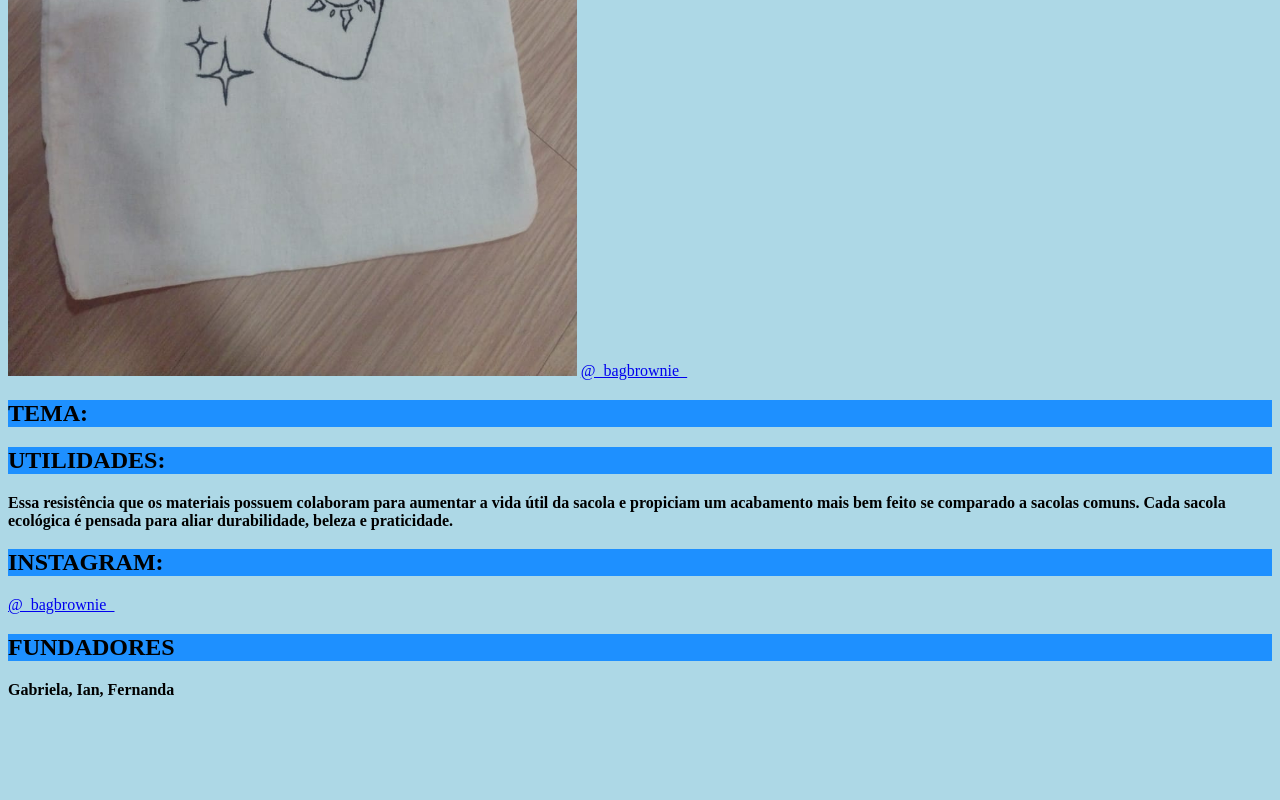
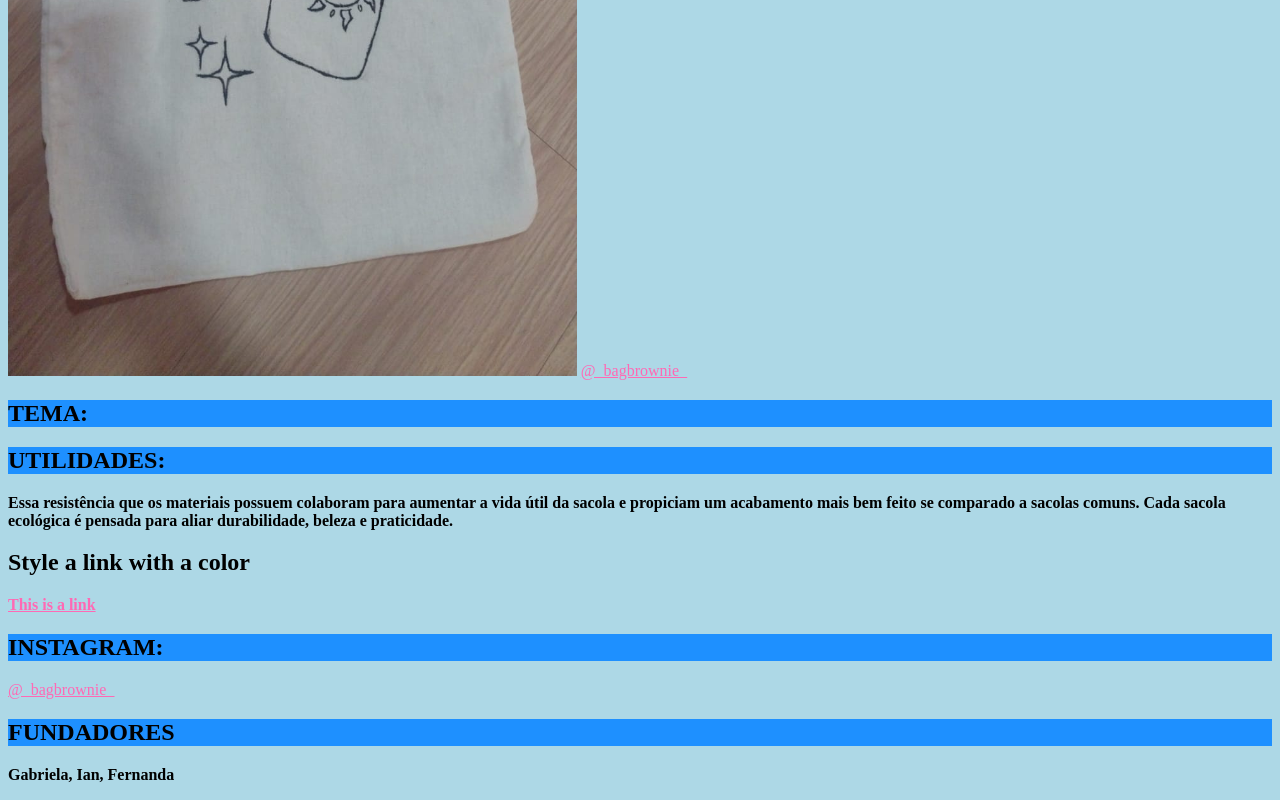
Before and after one commit to Sanjino66/Sanjino66.github.io, a plain HTML site: page index.html in a window 1280 px wide. Shown: the part 899-1699 px from the top of the page. Before the commit the page ends 1614 px from the top, so only its background shows below. Drawn offline with Linux system fonts and the light colour scheme.

Commit message:
Update index.html

```diff
--- a/index.html
+++ b/index.html
@@ -38,6 +38,22 @@ body {
      <p><b>Essa resistência que os materiais possuem colaboram para aumentar a vida útil da sacola e propiciam um
       acabamento mais bem feito se comparado a sacolas comuns. Cada sacola ecológica é pensada para aliar
       durabilidade, beleza e praticidade.</b></p>
+    <html>
+<head>
+<style>
+a {
+  color: hotpink;
+}
+</style>
+</head>
+<body>
+
+<h2>Style a link with a color</h2>
+
+<p><b><a href="default.asp" target="_blank">This is a link</a></b></p>
+
+</body>
+</html>
 
     <h2 style="background-color:DodgerBlue;">INSTAGRAM:</h2>
    <a href="pagina2.html">@_bagbrownie_</a>
```
